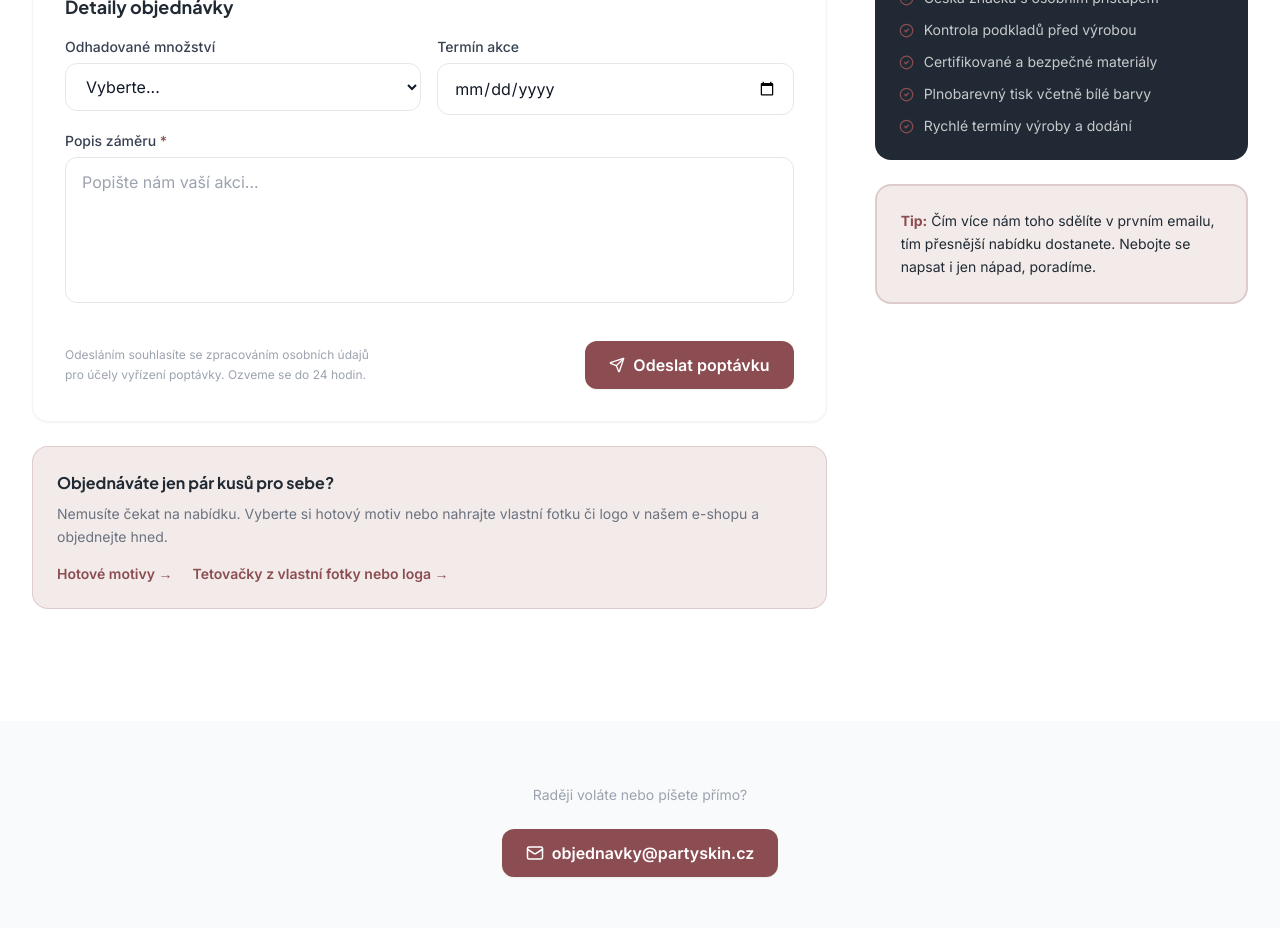
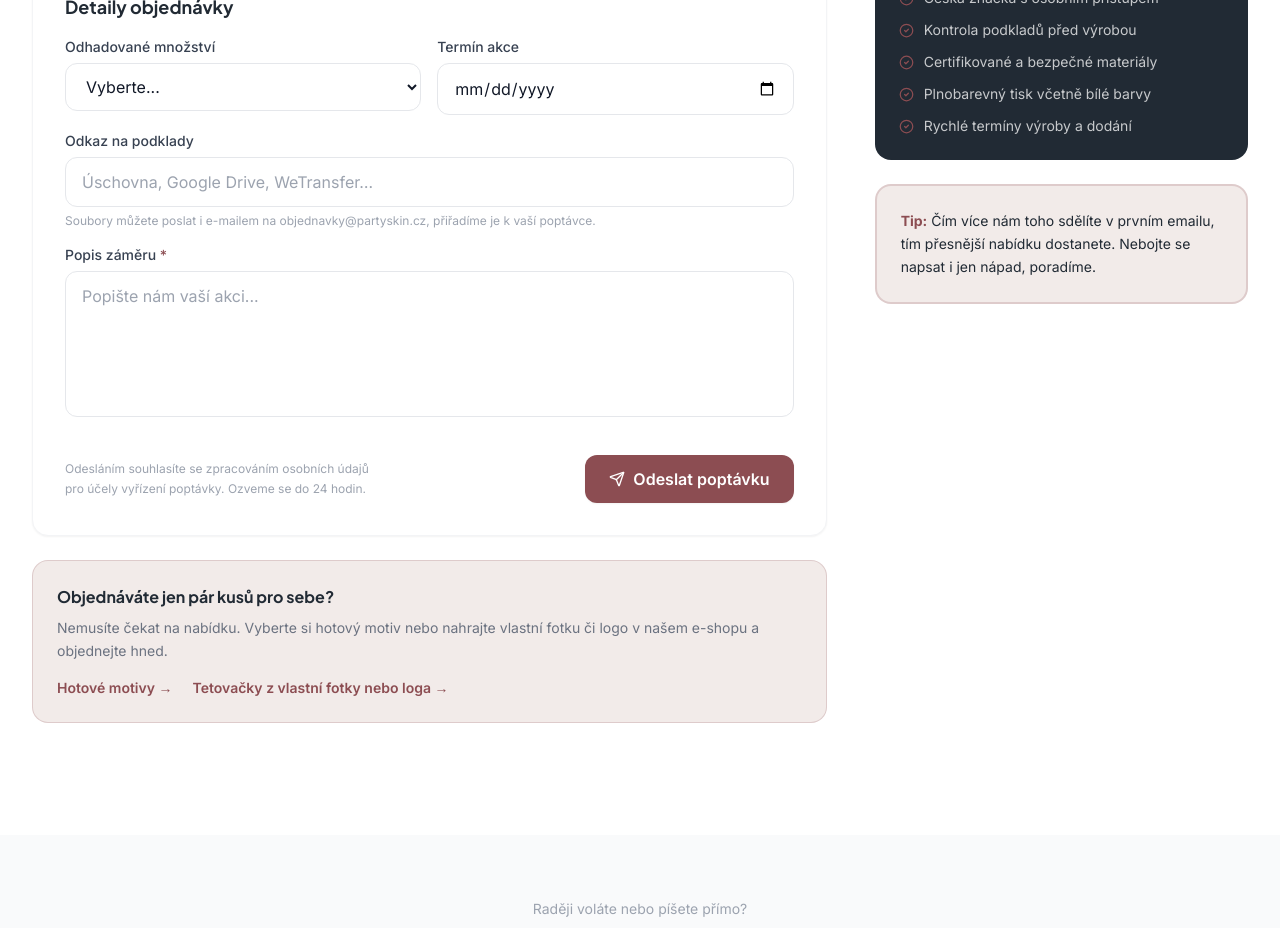
Before and after one commit to partyskincz-code/B2BWEB, a Next.js app: page /kontakt in a window 1280 px wide. Shown: the part 1220-2148 px from the top of the page. Built offline with nearby package versions, Linux system fonts and the light colour scheme; no server answers.

Commit message:
Update Content.tsx

```diff
--- a/app/kontakt/Content.tsx
+++ b/app/kontakt/Content.tsx
@@ -312,7 +312,7 @@ export default function KontaktPage() {
               </label>
               <input
                 type="text"
-                name="Jméno a příjmení"
+                name="Jmeno a prijmeni"
                 required
                 placeholder={
                   lang === "en"
@@ -473,7 +473,7 @@ export default function KontaktPage() {
                   ? "Odhadované množstvo"
                   : "Odhadované množství"}
               </label>
-              <select name="Množství" className="input-field">
+              <select name="Mnozstvi" className="input-field">
                 <option value="">
                   {lang === "en" ? "Select..." : "Vyberte..."}
                 </option>
@@ -496,11 +496,38 @@ export default function KontaktPage() {
               </label>
               <input
                 type="date"
-                name="Termín akce"
+                name="Termin akce"
                 className="input-field"
                 min={new Date().toISOString().split("T")[0]}
               />
             </div>
+          </div>
+
+          <div className="mb-4">
+            <label className="block text-sm font-medium text-gray-700 mb-1.5">
+              {lang === "en"
+                ? "Link to your artwork"
+                : lang === "sk"
+                ? "Odkaz na podklady"
+                : "Odkaz na podklady"}
+            </label>
+            <input
+              type="url"
+              name="Odkaz na podklady"
+              placeholder={
+                lang === "en"
+                  ? "Google Drive, WeTransfer, Dropbox…"
+                  : "Úschovna, Google Drive, WeTransfer…"
+              }
+              className="input-field"
+            />
+            <p className="text-gray-400 text-xs mt-1.5">
+              {lang === "en"
+                ? "You can also email files to objednavky@partyskin.cz, we will match them to your inquiry."
+                : lang === "sk"
+                ? "Súbory môžete poslať aj e-mailom na objednavky@partyskin.cz, priradíme ich k vášmu dopytu."
+                : "Soubory můžete poslat i e-mailem na objednavky@partyskin.cz, přiřadíme je k vaší poptávce."}
+            </p>
           </div>
 
           <div>
@@ -513,7 +540,7 @@ export default function KontaktPage() {
               <span className="text-brand-primary">*</span>
             </label>
             <textarea
-              name="Popis záměru"
+              name="Popis zameru"
               required
               rows={5}
               placeholder={
```
